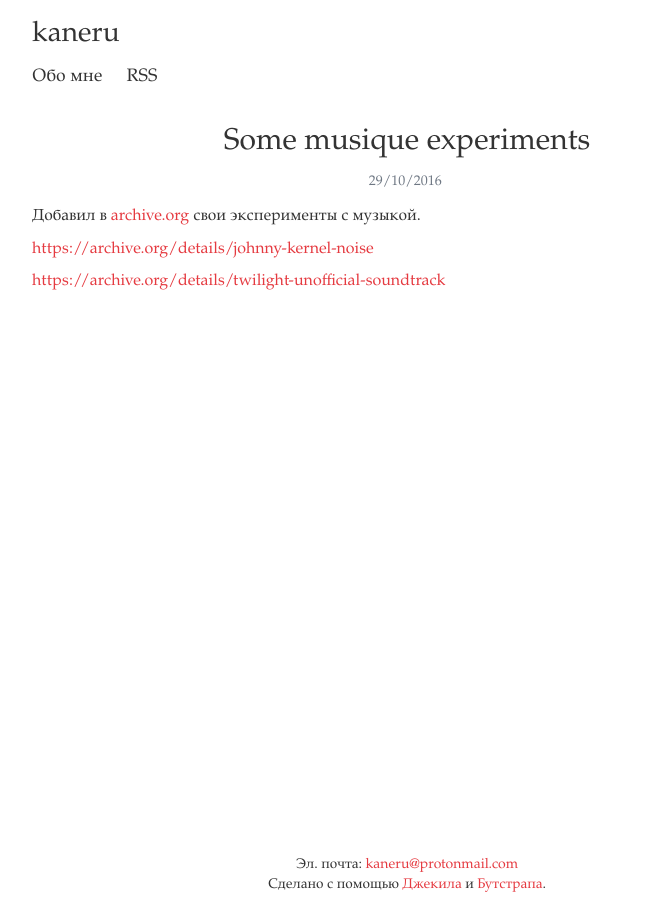
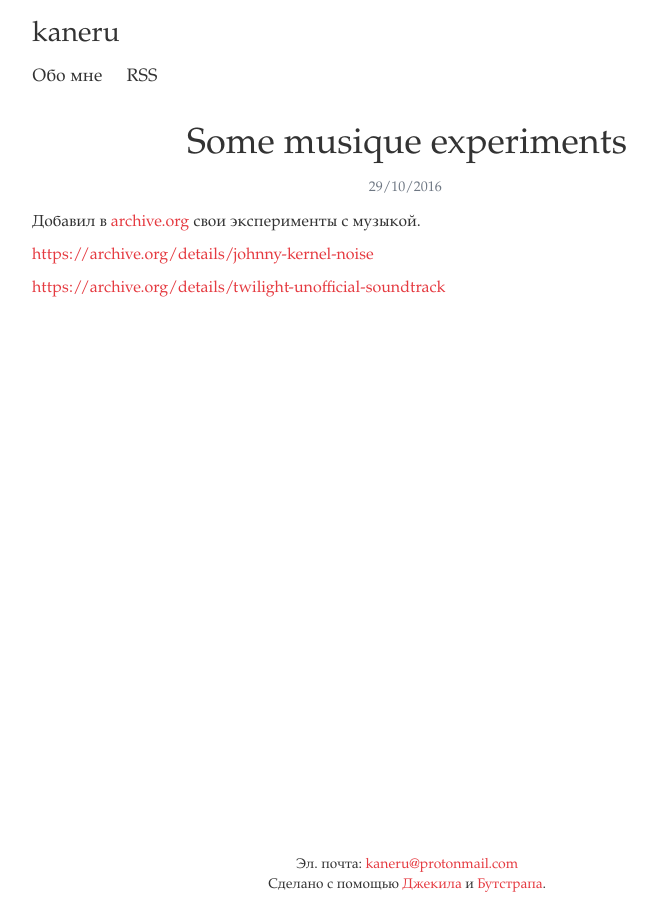
Before and after one commit to kaneru/kaneru.github.io, a Jekyll site: the page built from _posts/2016-10-29-some-musique-experiments.md, in a window 1280 px wide. Shown: the whole page, without its empty margins (233-890 px from the left). Built offline with Jekyll 4.4.1, drawn with Linux system fonts in a browser that asks for light colours; nearby versions of some CDN libraries.

Commit message:
Change h2 to h1

```diff
--- a/_layouts/page.html
+++ b/_layouts/page.html
@@ -1,5 +1,5 @@
 ---
 layout: default
 ---
-<h2 class="text-center">{{ page.title }}</h2>
+<h1 class="text-center">{{ page.title }}</h1>
 {{ content }}
--- a/_layouts/post.html
+++ b/_layouts/post.html
@@ -1,7 +1,7 @@
 ---
 layout: default
 ---
-<h2 class="text-center">{{ page.title }}</h2>
+<h1 class="text-center">{{ page.title }}</h1>
 <p class="text-muted text-center">
   {{ page.date | date: "%d/%m/%Y" }}&nbsp;
 </p>
```
